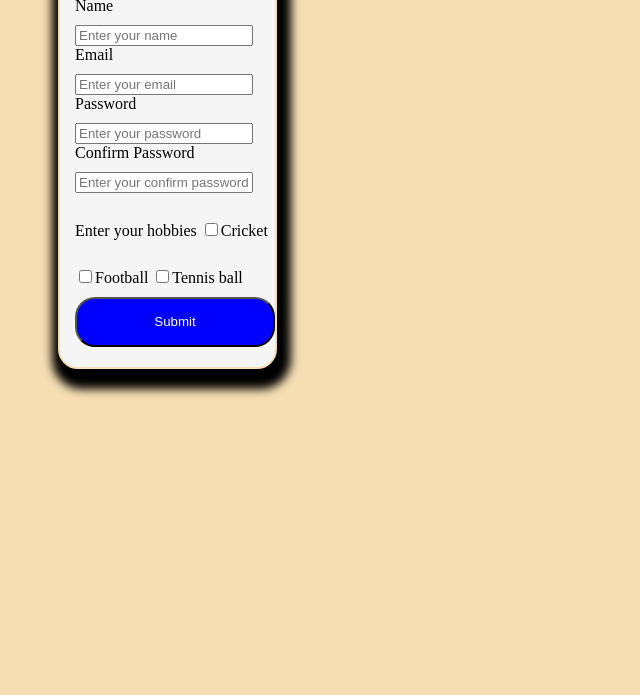
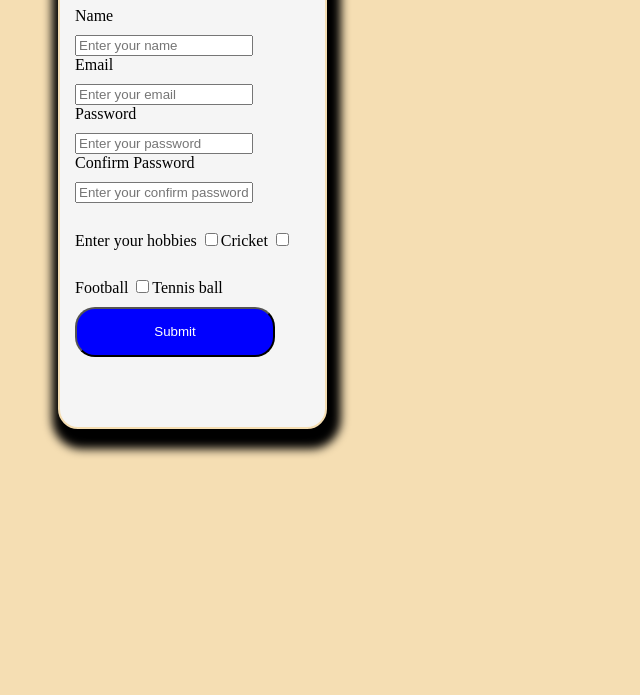
Before and after one commit to ALIHAIDER101259/firstproject, a plain HTML site: page index.html in a window 1280 px wide. Shown: the part 105-800 px from the top of the page, without its empty margins (0-640 px from the left). Drawn offline with Linux system fonts and the light colour scheme.

Commit message:
Add files via upload

```diff
--- a/CascadingStyleSheet.css
+++ b/CascadingStyleSheet.css
@@ -4,17 +4,18 @@ h1 {
 
 .implement {
   border: 2px solid wheat;
-  width: 200px;
-  height: 450px;
+  width: 250px;
+  height: 500px;
   padding-left: 30px;
   background-color: whitesmoke;
   border-radius: 20px;
-  margin-top: 20px;
+  margin-top: 30px;
   margin-left: 50px;
   box-shadow: 4px 10px 10px 10px black;
   display: flex;
   justify-content: center;
   padding-left: 15px;
+
 
 }
 
```
